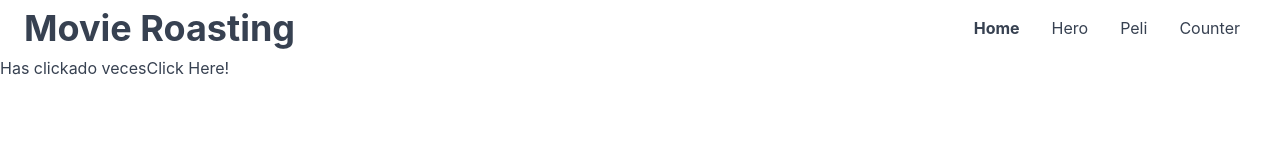
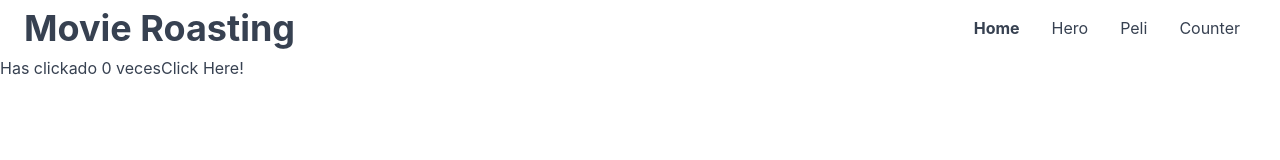
Before and after one commit to logangr/movie-roasting, a React (Create React App) app: page / in a window 1280 px wide. Both pictures are taken after a click on the link "Counter". Shown: the top 160 px of the page. Built offline with nearby package versions, Linux system fonts and the light colour scheme.

Commit message:
state management fixed

```diff
--- a/src/AppContextProvider.js
+++ b/src/AppContextProvider.js
@@ -17,10 +17,9 @@ const ACTIONS = {
 const reducer = (state, action) => {
     switch (action.type) {
         case ACTIONS.SET_MENU_PAGE:
-            //return {...initialState.data, page:1}
-            return {page: action.payload}
+            return {...state, page: action.payload}
         case ACTIONS.INCREMENT_COUNT:
-            return {count: state.count + 1}
+            return {...state, count: state.count + 1}
         default:
             return state
     }
--- a/src/components/Counter.js
+++ b/src/components/Counter.js
@@ -1,9 +1,11 @@
-import React, { useContext } from "react";
+import React, { useContext,useState } from "react";
 import { AppContext } from "../AppContextProvider";
 const Counter = () => {
 
-  const { appState, appActions } = useContext(AppContext)
+  const { appState, appActions } = React.useContext(AppContext)
+
   const {count} = appState;
+
   return (
     <div>
       <span>Has clickado {count} veces</span>
--- a/src/layout/Header.js
+++ b/src/layout/Header.js
@@ -4,7 +4,8 @@ const Header = () => {
     const [menuOpen, setMenuOpen] = useState(false);
     //El uso es directo: podemos acceder al estado o a las acciones con una sola linea. El resto igual.
     // Aqui usamos solo las acciones (aunque el estado puede colorear!)
-    const { appState, appActions } = React.useContext(AppContext)
+    const {appActions } = useContext(AppContext)
+
     return (
         <nav>
             <div className="container mx-auto px-6 py-2 flex justify-between items-center">
@@ -37,7 +38,8 @@ const Header = () => {
                     </ul>
                 </div>
             </div>
-        </nav>)
+        </nav>
+        )
 }
 
 export default Header
--- a/src/layout/Main.js
+++ b/src/layout/Main.js
@@ -7,8 +7,9 @@ import Hero from "../components/Hero"
 //Si quisieramos preservar el estado, utilizariamos localStorage en el context provider
 const Main = () => {
     const {appState}  = useContext(AppContext);
-    const {page} = appState;
-    console.log(`Current page value is: ${page}`)
+    const {page,count} = appState;
+    console.log(`FROM MAIN: Current count value is: ${count}`)
+    console.log(`FROM MAIN: Current page value is: ${page}`)
     console.log(appState)
     let renderingPart = <div>Empty component</div>;
     switch (page){
```
